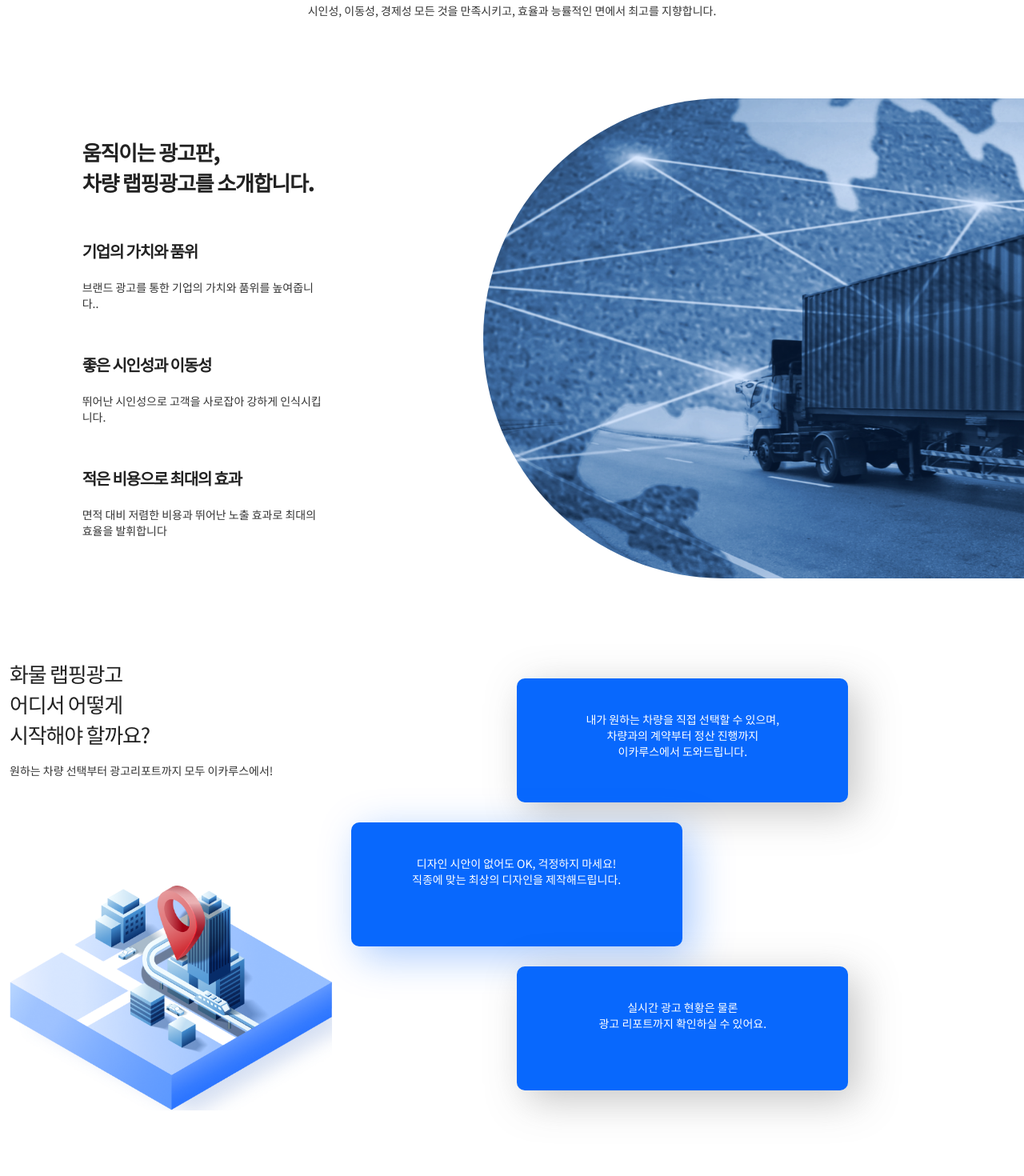
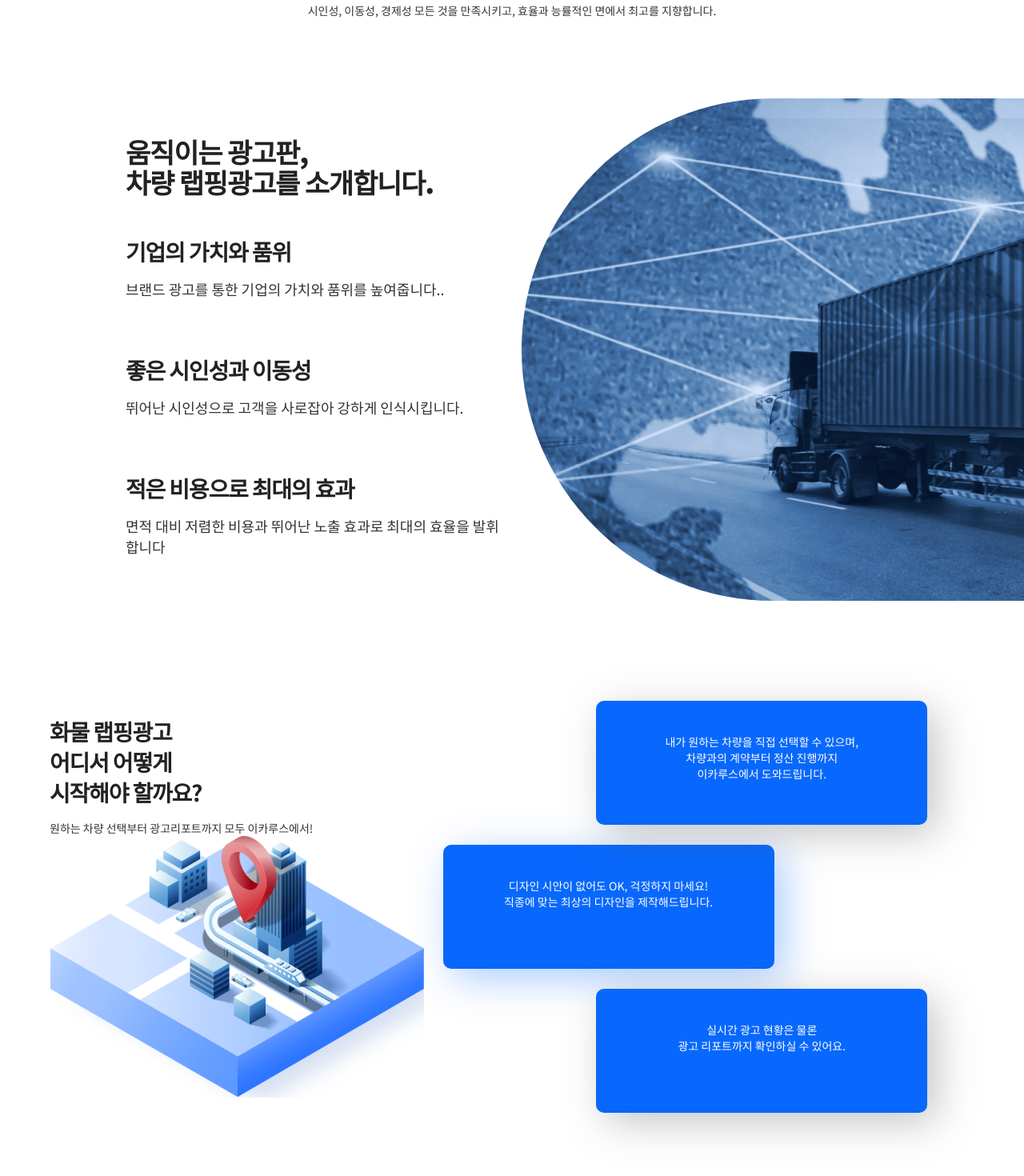
Before and after one commit to supertrust/moad-frontend, a Next.js app: page /landing in a window 1280 px wide. Shown: the part 1060-2530 px from the top of the page at 80% size. Built offline with nearby package versions, Linux system fonts and the light colour scheme.

Commit message:
IC-369 Landing Page (#132)

```diff
--- a/src/pages/landing/index.tsx
+++ b/src/pages/landing/index.tsx
@@ -274,7 +274,7 @@ export default function LandingPage() {
             </div>
           </div>
           <div className="row mt-sec">
-            <div className="col-md-4 col-sm-12 mt-5">
+            <div className="col-md-6 col-sm-12 mt-5">
               <div className="track-content b">
                 <h1>
                   움직이는 광고판,
@@ -304,7 +304,7 @@ export default function LandingPage() {
               </div>
               </div>
             </div>
-            <div className="col-md-8 col-sm-12">
+            <div className="col-md-6 col-sm-12">
               <div className="track-img">
                 <img
                   src="/images/Landing-page/track-img.png" // Replace with the actual path to your image
@@ -317,8 +317,8 @@ export default function LandingPage() {
       </section>
       <section>
         <div className="container  forth-sec">
-          <div className="row mt-sec">
-            <div className="col-md-4 col-sm-12 chats-con-img">
+          <div className="row mt-sec align-items-center">
+            <div className="col-md-5 col-sm-12 chats-con-img">
               <div>
               <h1>
                 화물 랩핑광고 <br />
@@ -332,7 +332,7 @@ export default function LandingPage() {
                 <img src="/images/Landing-page/chats-img.png" alt="" />
               </div>
             </div>
-            <div className="col-md-8 col-sm-12">
+            <div className="col-md-7 col-sm-12">
               <div className="chats-div">
                 <div className="chats-send">
                   <p>
@@ -361,7 +361,7 @@ export default function LandingPage() {
       <footer>
         <section className="mt-sec footer-bg">
           <div className="container footer-sec mt-sec ">
-            <div className="row">
+            <div className="row ">
               <div className="col-md-12">
                 <h1 className="mt-5 mb-5">
                   차량광고 중개 플랫폼
--- a/src/styles/globals.css
+++ b/src/styles/globals.css
@@ -22,6 +22,10 @@ ul {
     padding: 0;
     margin: 0;
     list-style: none;
+}
+header nav{
+    max-width: 1180px;
+    margin: auto;
 }
 
 /* dashboard-layout-css-start */
@@ -97,7 +101,10 @@ ul {
 .sidebar_menu .content .sidemenu-wrap .menu-wrap .menu-list .sub-wrap {
     display: none;
 }
-
+.container{
+    max-width: 1180px;
+    margin: auto;
+}
 .sidebar_menu .content .sidemenu-wrap .menu-wrap .menu-list.active .sub-wrap {
     display: block;
 }
@@ -2805,17 +2812,27 @@ ul.pagination .page-item a:focus {
 }
 
 .track-img {
-    display: flex;
-    justify-content: flex-end;
+    width: 100%;
+    position: relative;
+    padding-top: 100%;
 }
 
 .track-img img {
-    border-radius: 500px 0px 0px 500px;
-    height: 600px;
+    border-radius: 100% 0px 0px 100%;
+    position: absolute;
+    top: 0px;
+    right: 0px;
+    bottom: 0px;
+    left: 0px;
+    width: 100%;
+    height: 100%;
+    object-fit: cover;
+    z-index: 1;
+    /* height: 600px;
     max-width: 80%;
     width: 100%;
     position: relative;
-    z-index: -1;
+    z-index: -1; */
 }
 
 .mt-sec {
@@ -2830,7 +2847,7 @@ ul.pagination .page-item a:focus {
 .track-content h1 {
     color: #222 !important;
     font-family: Noto Sans KR;
-    font-size: 26px;
+    font-size: 34px;
     line-height: 38px;
     font-style: normal;
     font-weight: 800;
@@ -2851,12 +2868,17 @@ ul.pagination .page-item a:focus {
     flex-direction: column;
     justify-content: space-between;
 }
+.track-sub-headings{
+    height: 100px;
+    position: relative;
+    z-index: 99;
+}
 .track-sub-headings:hover{
     border-radius: 10px;
     background: #0868FD;
-    box-shadow: 12px 12px 50px 0px rgba(8, 104, 253, 0.35);
+    box-shadow: 17px 0px 50px 0px rgba(8, 104, 253, 0.35);
     color: #fff !important;
-    padding: 25px 15px;
+    padding: 10px 10px !important;
     width: 670px;
     flex-shrink: 0;
 }
@@ -2866,30 +2888,31 @@ ul.pagination .page-item a:focus {
 .track-sub-headings h2 {
     color: #222 !important;
     font-family: Noto Sans KR;
-    font-size: 20px;
+    font-size: 28px;
     line-height: 38px;
     font-style: normal;
     font-weight: 700;
     letter-spacing: -1.2px;
 }
 .track-sub-headings p{
-    font-size: 14px;
+    font-size: 18px;
     margin-top: 16px;
 }
+
 
 .forth-sec h1{
     color: #222 !important;
     font-family: Noto Sans KR;
-    font-size: 26px;
+    font-size: 28px;
     line-height: 38px;
     font-style: normal;
-    font-weight: 400;
+    font-weight: 600;
     letter-spacing: -1.2px;
 }
-.forth-sec{
+/* .forth-sec{
     max-width: 1280px;
     margin: auto;
-}
+} */
 .forth-sec p{
     font-size: 14px;
     margin-top: 16px;
@@ -2951,13 +2974,15 @@ ul.pagination .page-item a:focus {
     max-width: 413.85px;
     flex-direction: column;
     margin: 25px auto;
+    position: relative;
+    left: 10%;
 }
 .footer-bg{
     background-image: url(/images/Landing-page/footer-bg.png);
     background-image: url(/images/Landing-page/footer-bg.png);
     background-repeat: no-repeat;
     background-size: 100% 100%;
-    height: 300px;
+    min-height: 300px;
 }
 .footer-sec{
     max-width: 1280px;
--- a/src/styles/responsive.css
+++ b/src/styles/responsive.css
@@ -111,3 +111,55 @@
     padding-bottom: 40px;
   }
 }
+@media screen and (max-width: 767px) {
+  .icons-content{
+    flex-direction: column;
+    justify-content: center;
+    align-items: center;
+  }
+  .footer-bg{
+    padding: 20px;
+  }
+  .chats-div{
+    margin-top: 10px;
+    padding: 20px;
+  }
+  .chats-send,
+  .chats-rcv{
+    max-width: 100%;
+  }
+  .hero-content{
+    margin: 0px;
+    text-align: center;
+    padding: 20px;
+  }
+  .hero-section a{
+    margin: 15px auto;
+  }
+  .hero-content h1{
+   font-size: 32px;
+  }
+  .hero-content p{
+    font-size: 28px;
+  }
+  .thired-sec{
+    padding: 20px;
+  }
+  .thired-sec h1{
+    font-size: 21px;
+  }
+  .track-content{
+    margin: 0px;
+    padding: 20px;
+  }
+  .track-sub-headings:hover{
+    max-width: 100%;
+  }
+  .chats-con-img div{
+    padding: 20px;
+  }
+  .footer-bottom-content{
+    padding: 20px;
+    width: 100%;
+  }
+}
```
